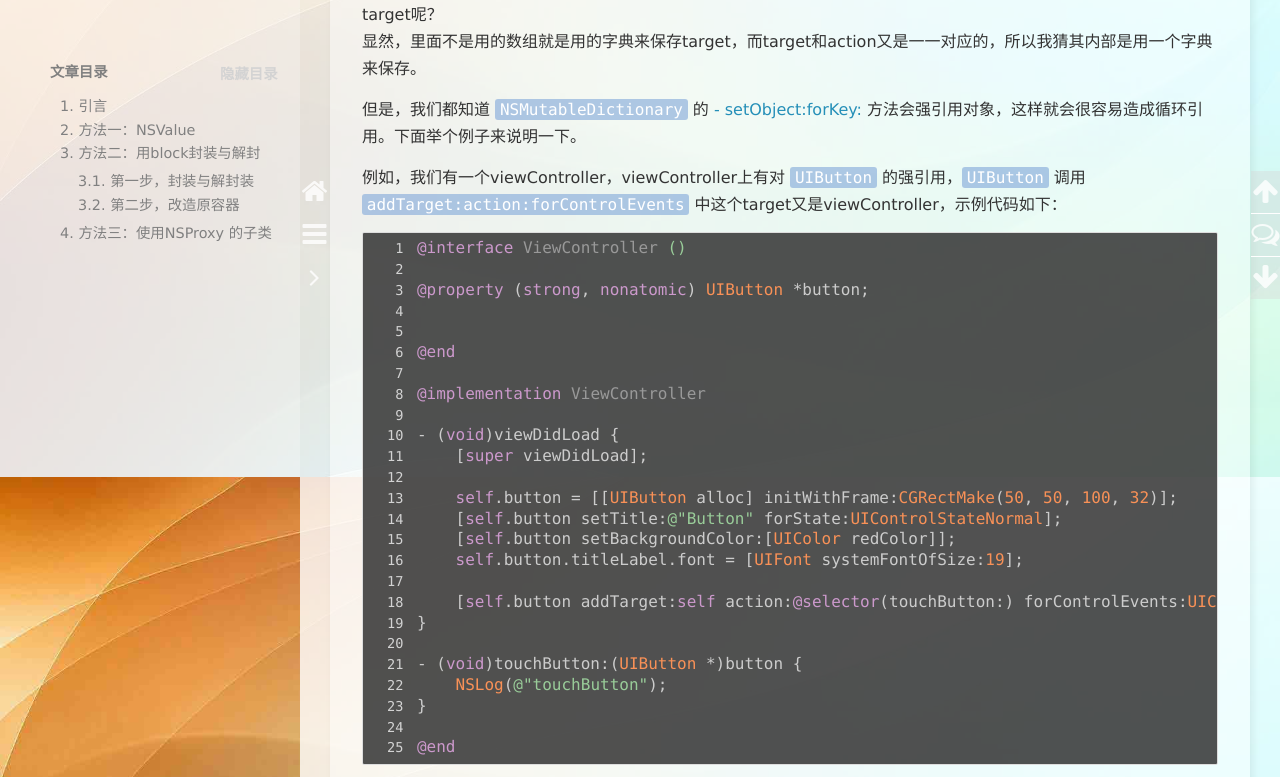
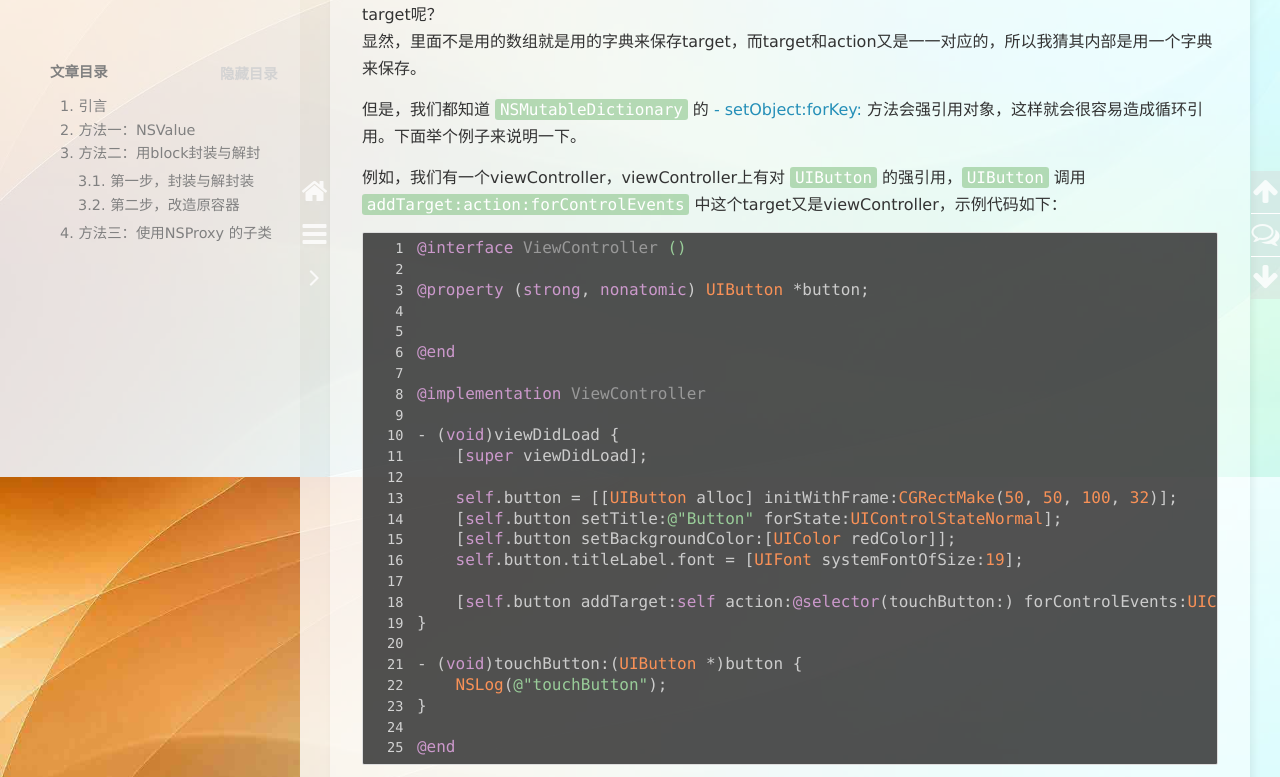
Before and after one commit to lexiaoyao20/lexiaoyao20.github.io, a plain HTML site: page 2016/05/12/iOS-如何实现弱引用字典/index.html in a window 1280 px wide. Shown: the part 323-1100 px from the top of the page. Drawn offline with nearby package versions, Linux system fonts and the light colour scheme; some packages are replaced by stand-ins of ours; a script that the page names is missing.

Commit message:
Site updated: 2016-05-12 22:51:09

```diff
--- a/css/style.css
+++ b/css/style.css
@@ -2143,10 +2143,9 @@ li:hover {
   padding: 0.05em 0.3em;
   -webkit-border-radius: 3px;
   border-radius: 3px;
-  var: 4;
+  var: 1;
   color: #fff;
   background: rgba(153,204,153,0.7);
-  background: rgba(136,172,219,0.65);
 }
 pre .comment,
 pre .title {
```
